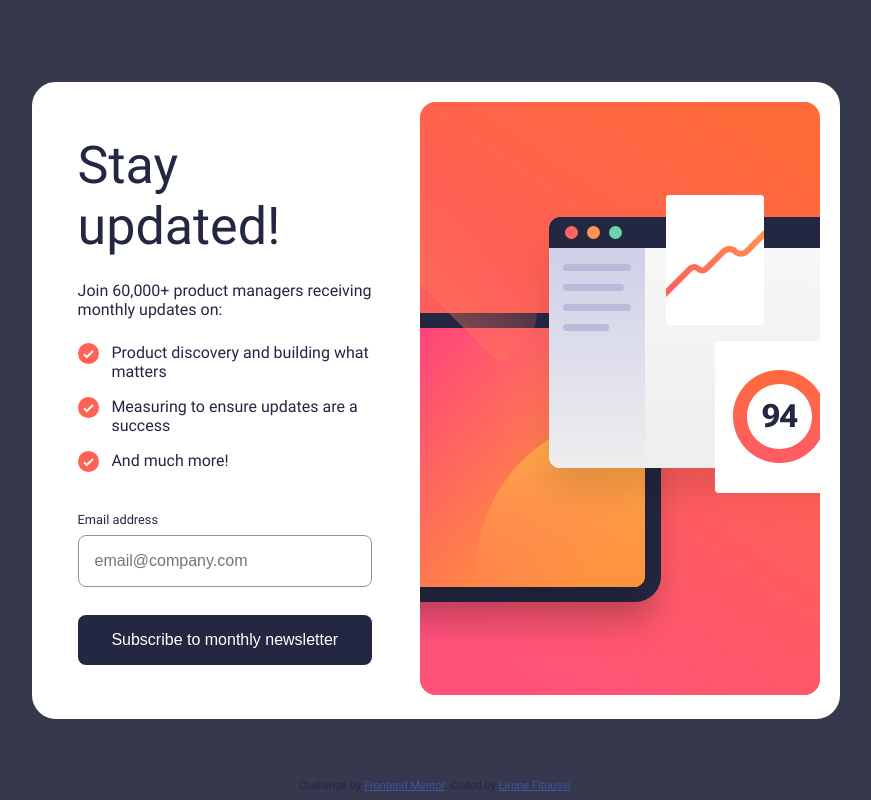
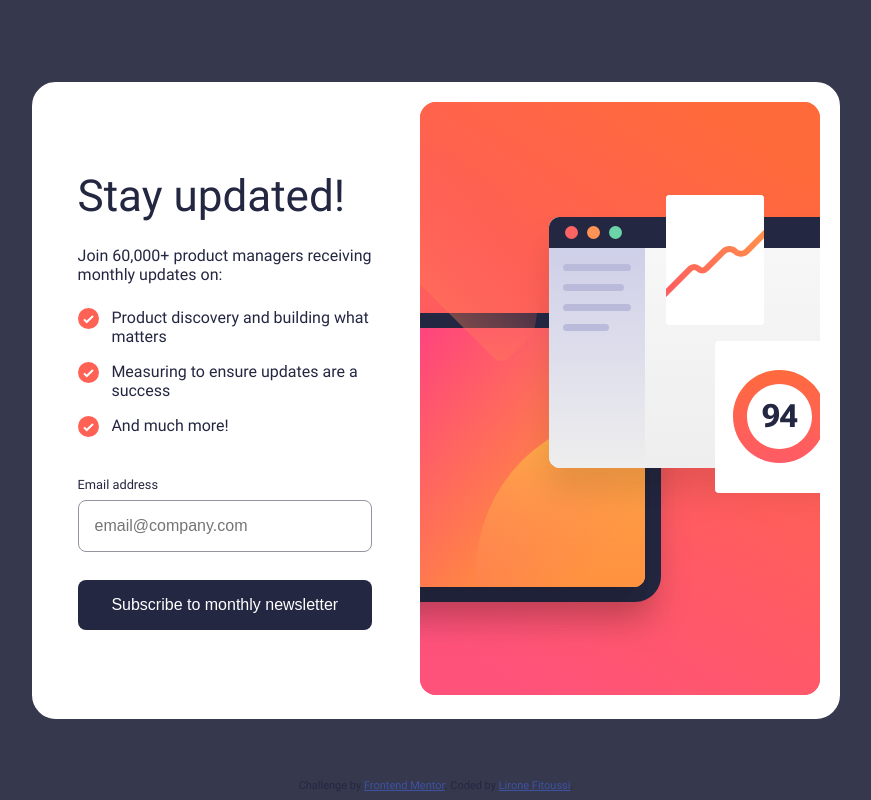
Before and after one commit to LironeFitoussi/newsletter-sign-up-with-success-message-main, a plain HTML site: page index.html in a window 1280 px wide. Shown: the whole page, without its empty margins (204-1075 px from the left). Drawn offline with Linux system fonts and the light colour scheme.

Commit message:
font fix

```diff
--- a/style.css
+++ b/style.css
@@ -155,7 +155,7 @@ button:hover {
     }
 
     h1 {
-        font-size: 6.5vh;
+        font-size: 5.5vh;
     }
 
     main {
```
